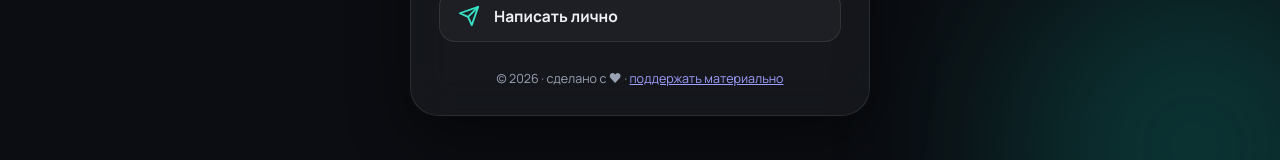
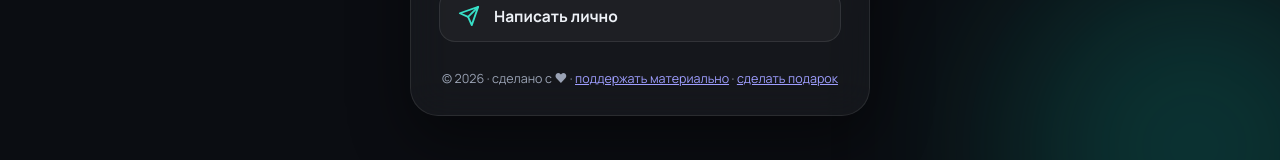
Before and after one commit to Nanachi-meow/nanachi-meow, a plain HTML site: page index.html in a window 1280 px wide. Shown: the part 617-777 px from the top of the page. Drawn offline with Linux system fonts and the light colour scheme; a web font is replaced by a local one.

Commit message:
фута: ссылка на фету

```diff
--- a/index.html
+++ b/index.html
@@ -193,8 +193,8 @@
 
   </div>
 
-  <!-- ═══ Ссылка на донат ═══ -->
-  <footer>© 2026 · сделано с ♥ · <a class="donate" href="https://donatex.gg/donate/krolik_nya" target="_blank" rel="noopener">поддержать материально</a></footer>
+  <!-- ═══ Скрытые ссылки в футере: донат и фета ═══ -->
+  <footer>© 2026 · сделано с ♥ · <a class="donate" href="https://donatex.gg/donate/krolik_nya" target="_blank" rel="noopener">поддержать материально</a> · <a class="donate" href="https://fetta.app/u/Krolik_nya" target="_blank" rel="noopener">сделать подарок</a></footer>
 
 </main>
 
```
